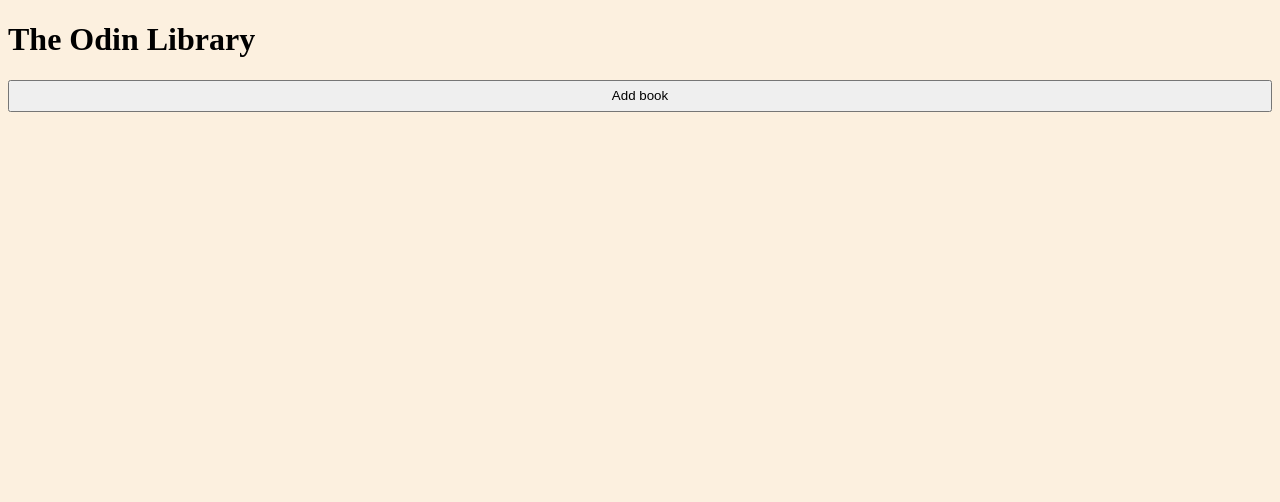
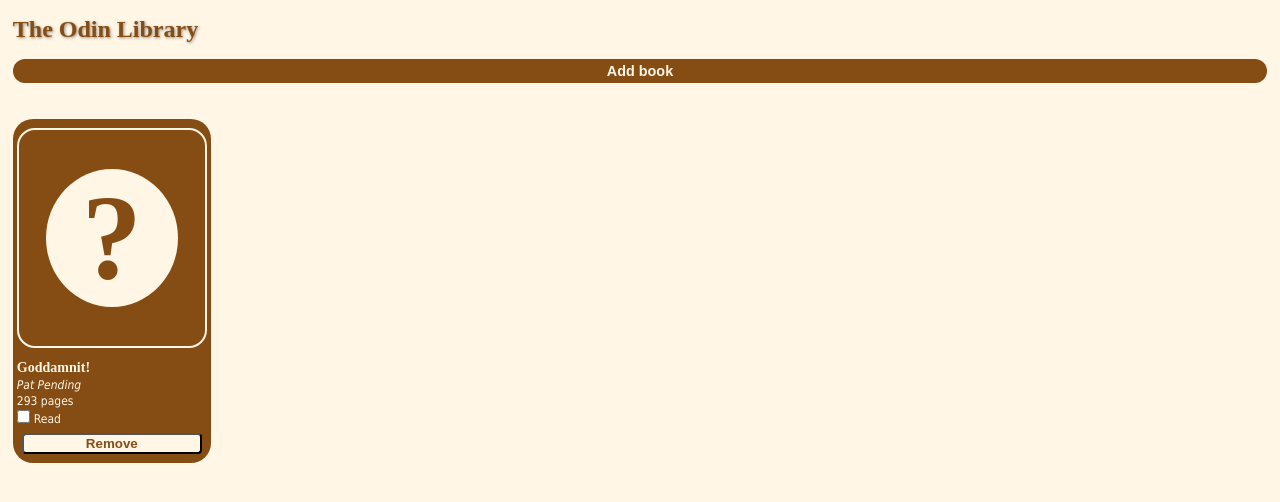
Before and after one commit to FabricioRocha/odin-library, a plain HTML site: page index.html in a window 1280 px wide. Drawn offline with Linux system fonts and the light colour scheme; a web font is replaced by a local one.

Commit message:
Auto-adjustment of card title's margin

```diff
--- a/index.html
+++ b/index.html
@@ -5,6 +5,7 @@
     <meta name="viewport" content="width=device-width, initial-scale=1.0">
     <title>Odin Library</title>
     <script src="./js/book.js"></script>
+    <link href="https://db.onlinewebfonts.com/c/45d70da22e14455a2bbb55a814ece18d?family=Bookman" rel="stylesheet" type="text/css"/>
     <link rel="stylesheet" href="style.css"/>
 </head>
 <body>
@@ -23,15 +24,14 @@
         </div>
     </header>
     <section id="shelf">
-        <article class="card" id="cardtplt" hidden>
+        <article class="card" id="cardtplt" >
             <div class="cover">
                 <div class="nocover">?</div>
             </div>
             <h3 class="bookTitle">Goddamnit!</h3>
-            <p name="bookAuthor"><i>Will Yablome</i></p>
-            <p name="bookPages">293 pages</p>
-            <input type="checkbox" name="bookRead"/>
-            <label for="bookRead">Read</label>
+            <p class="bookAuthor">Pat Pending</p>
+            <p class="bookPages">293 pages</p>
+            <label class="bookStatus"><input type="checkbox" name="bookRead"/>Read</label>
             <button type="button" class="bookdel">Remove</button>
         </article>
     </section>
@@ -76,11 +76,6 @@
                 to the way checkboxes are read on the "submit" action of forms,
                 which might give them special treatment. Here, the right property
                 to read seems to be "checked".
-
-            let formReadCheckbox = document.getElementById("fieldRead");
-            let chkReadValue = formReadCheckbox.value;
-            let chkReadChecked = formReadCheckbox.checked;
-            let readBool = (formRead === "true") ? true : false;
             */
             let formRead = document.getElementById("fieldRead").checked;
 
@@ -89,7 +84,7 @@
 
             // Update shelf
 
-            // TO DO: Clear form: old values remain there
+            // Clear form: old values remain there
             document.getElementById("formAdd").reset();
 
             formHide();
@@ -118,12 +113,13 @@
             newcardchildren[1].innerText = bookdata.title;
             newcardchildren[2].innerText = bookdata.author;
             newcardchildren[3].innerText = bookdata.noPages + " pages";
-            newcardchildren[4].checked = bookdata.isRead;
-            // newcardchildren[5].innerText = (bookdata.isRead) ? "Read" : "Unread";
+
+            let checkRead = newcardchildren[4].children[0];
+            checkRead.checked = bookdata.isRead;
 
             // Making the "Read"/"Unread" label clickable
-            newcardchildren[4].setAttribute("id", `cardRead-${libindex}`);
-            newcardchildren[5].htmlFor = `cardRead-${libindex}`;
+            checkRead.setAttribute("id", `cardRead-${libindex}`);
+            newcardchildren[4].htmlFor = `cardRead-${libindex}`;
 
             /*
                 Are we trying to change a copy or are we using a reference to the object?
@@ -135,10 +131,10 @@
                 immediately, not as a callback). The whole thing worked fine when I
                 wrapped the call to toggleRead() in an arrow function.
             */
-            newcardchildren[4].addEventListener("change", () => bookdata.toggleRead());
+            checkRead.addEventListener("change", () => bookdata.toggleRead());
 
             // Now the "Remove" button
-            newcardchildren[6].addEventListener("click",
+            newcardchildren[5].addEventListener("click",
                 (evt) => {
                     let shelf = document.getElementById("shelf");
                     let card = document.querySelector(`#shelf > .card[data-libidx='${libindex}']`);
--- a/style.css
+++ b/style.css
@@ -1,24 +1,32 @@
 * {
     box-sizing: border-box;
-    --color-fg: peru;
-    --color-bg: #fcf0df;
+    --color-fg: #854d14;
+    --color-bg: #fff6e5;
     --color-fg-text: black;
     --color-bg-text: black;
+}
 
+html {
+    font-size: 12px;
 }
 
 body {
     background-color: var(--color-bg);
+    margin: 1% 1%;
 }
 
-p, h3 {
-    margin: 0;
-    padding: 0;
+h1, h3 {
+    font-family: 'Bookman', Bodoni, "Times New Roman", serif;
 }
 
 header {
     position: sticky;
     display: block;
+}
+
+header h1 {
+    color: var(--color-fg);
+    text-shadow: 1px 1px 3px #918b80;
 }
 
 #switch {
@@ -31,6 +39,12 @@ header {
     height: 100%;
     padding: auto;
     margin: auto;
+    background-color: var(--color-fg);
+    color: var(--color-bg);
+    border: none;
+    border-radius: 12px;
+    font-size: larger;
+    font-weight: bolder;
 }
 
 #formAdd {
@@ -66,14 +80,40 @@ header {
     border-radius: 20px;
     max-width: 200px;
     min-height: 320px;
-    padding: 2px;
+    padding: 4px;
+    font-family: Tahoma, Verdana, Arial, sans-serif;
+    font-size: 1rem;
+    color: var(--color-bg);
+    display: flex;
+    flex-direction: column;
+    gap: 0.3ch;
 }
+
+.card p {
+    margin: 0;
+    padding: 0;
+}
+
+.card .bookstatus {
+    display: flex;
+    align-items: center;
+}
+
+.card input[type='checkbox'] {
+    margin: 0 4px 0 0;
+}
+
+
 
 .card button {
     display: block;
     width: 95%;
     padding: auto;
     margin: 5px auto;
+    color: var(--color-fg);
+    background-color: var(--color-bg);
+    border-radius: 4px;
+    font-weight: bold;
 }
 
 .cover {
@@ -93,7 +133,18 @@ header {
     width: 1.1em;
     color: var(--color-fg);
     background-color: var(--color-bg);
+    font-family: Bookman, 'Times New Roman', serif;
     font-weight: bolder;
     border-radius: 50% 50%;
 
 }
+
+.bookTitle {
+    margin: 4px 0 auto 0;
+    color: var(--color-bg);
+}
+
+
+.bookAuthor {
+    font-style: italic;
+}
```
Also changed, not shown: 1 other file.
